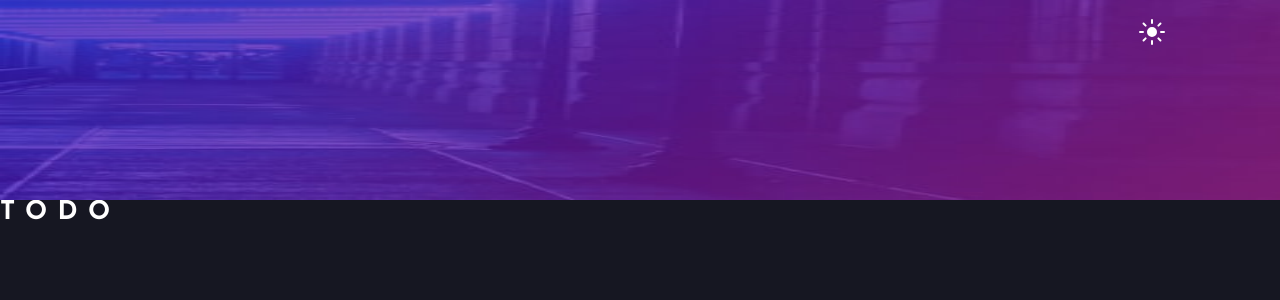
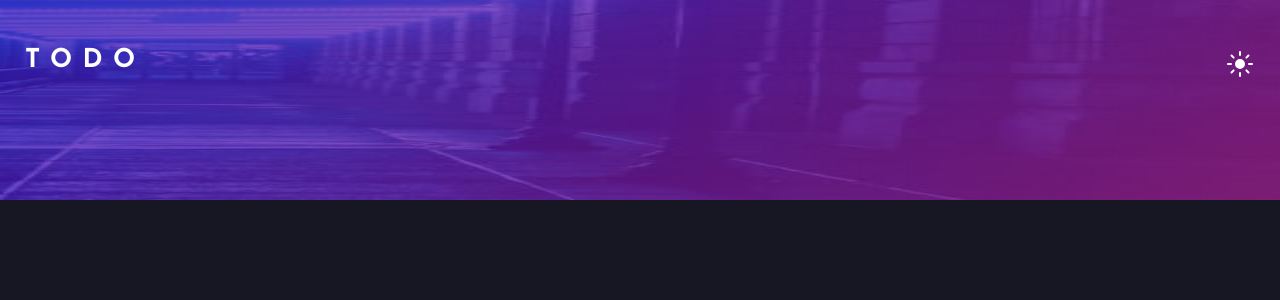
Before and after one commit to JCDMeira/19-todo, a React (Create React App) app: page / in a window 1280 px wide. Shown: the top 300 px of the page. Built offline with nearby package versions, Linux system fonts and the light colour scheme.

Commit message:
fix: conteiner height

```diff
--- a/src/components/BackImage/style.ts
+++ b/src/components/BackImage/style.ts
@@ -3,6 +3,9 @@ import styled, { keyframes } from 'styled-components';
 export const Wrapper = styled.div`
   width: 100%;
   height: 200px;
+  position: absolute;
+  top: 0;
+  z-index: 1;
 `;
 Wrapper.displayName = 'Wrapper';
 
@@ -17,7 +20,7 @@ const grow = keyframes`
 
 export const Image = styled.img`
   animation: ${grow} 0.2s ease-out forwards;
-
+  position: inherit;
   width: 100%;
   height: 200px;
 `;
--- a/src/components/ThemeToggler/themeToggler.tsx
+++ b/src/components/ThemeToggler/themeToggler.tsx
@@ -5,8 +5,8 @@ import sunIcon from '../../assets/images/icon-sun.svg';
 
 const Button = styled.button`
   position: absolute;
-  top: 1em;
-  right: 7em;
+  top: 4.8rem;
+  right: 2.4rem;
   font-size: 1.6em;
   width: 2em;
   height: 2em;
@@ -17,7 +17,7 @@ const Button = styled.button`
   background: transparent;
   transition: all 0.2s ease-out;
 
-  z-index: 10;
+  z-index: 100;
 
   &:active {
     transform: scale(0.95);
--- a/src/styles/typography .ts
+++ b/src/styles/typography .ts
@@ -8,4 +8,10 @@ export const Title1 = styled.h1`
 
   color: var(--title1);
   text-transform: uppercase;
+
+  position: relative;
+  z-index: 10;
+
+  top: 4.8rem;
+  margin-left: 2.5rem;
 `;
```
